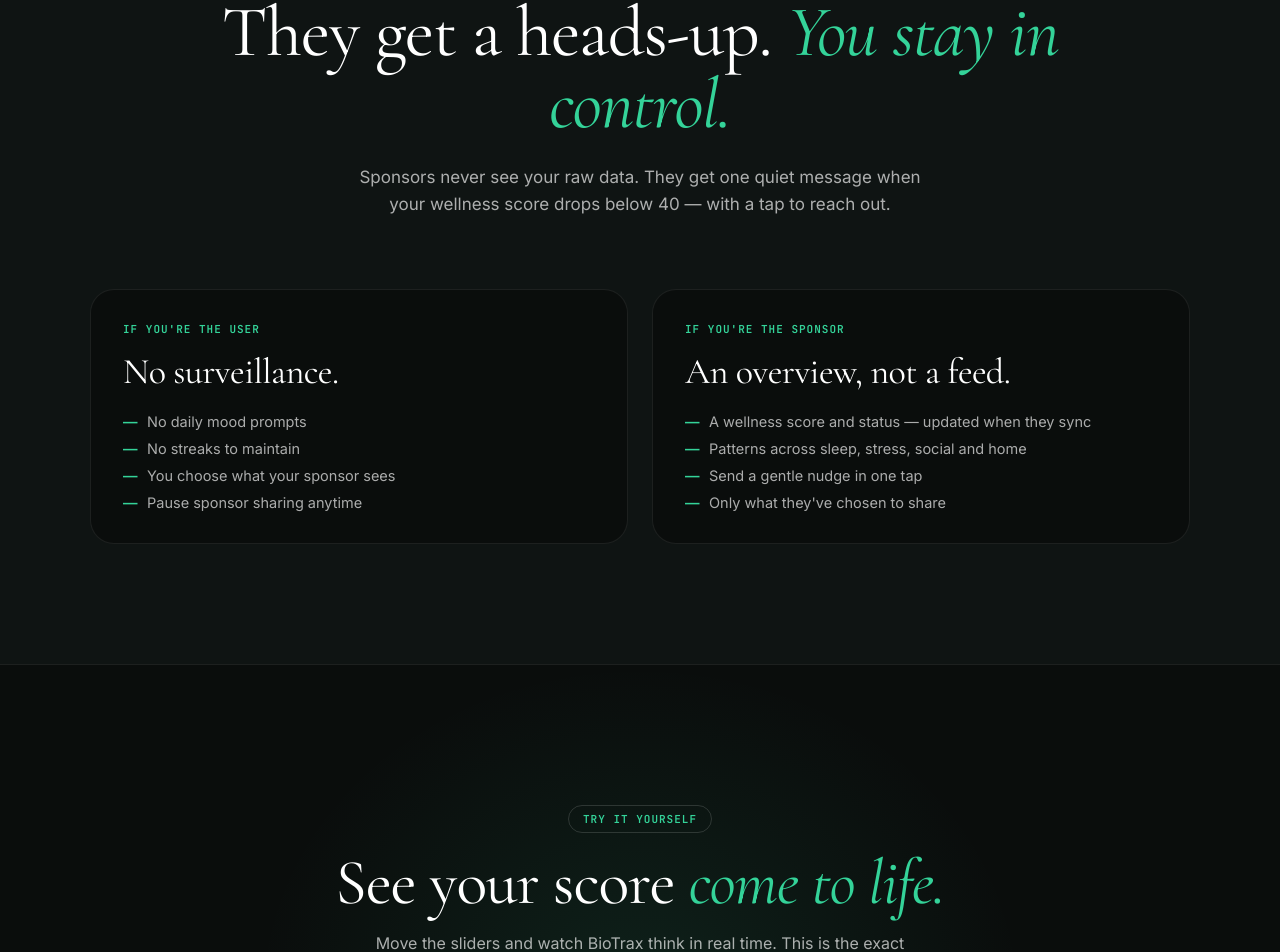
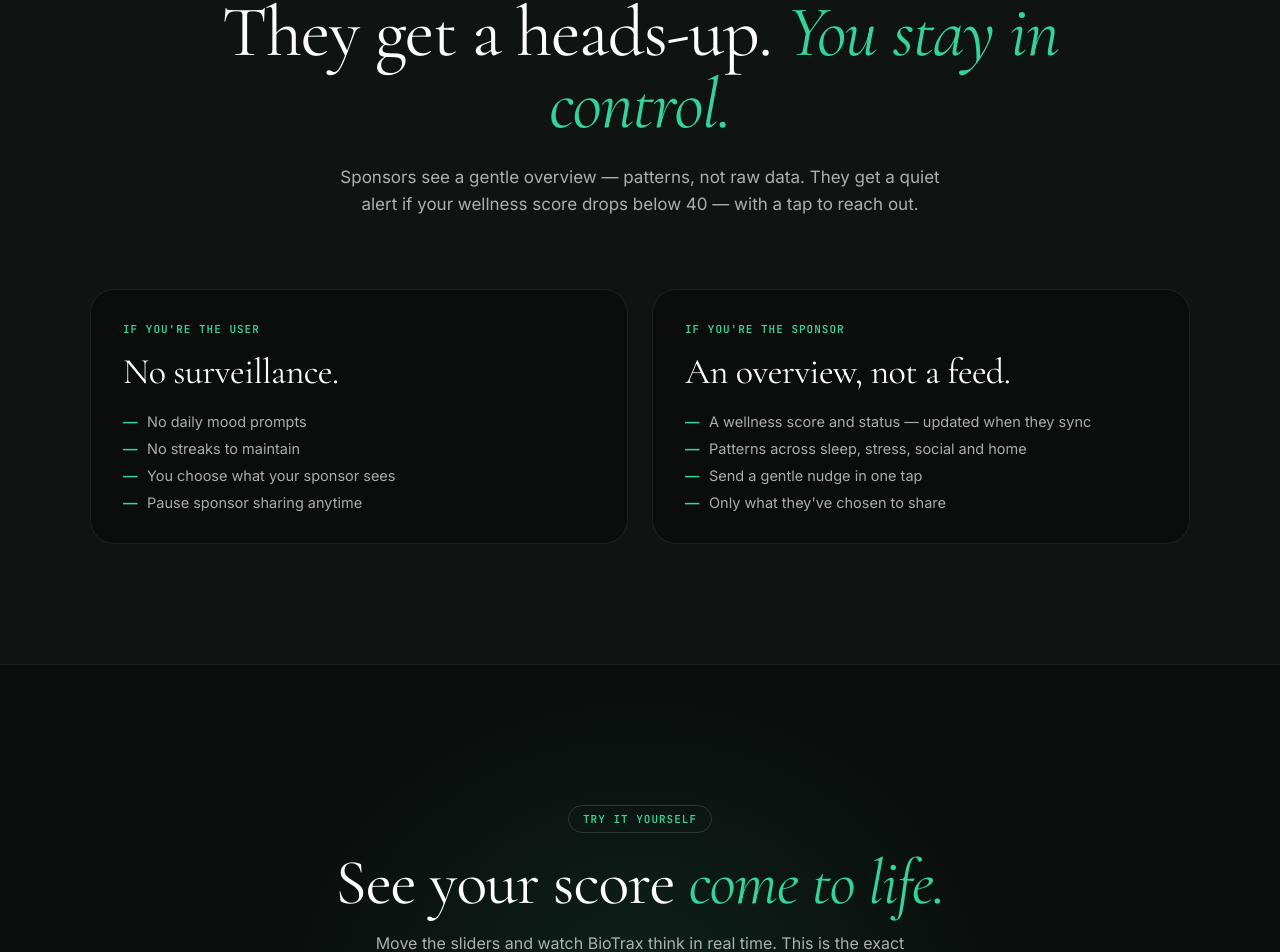
Before and after one commit to mreid80289/biotrax-web, a React (Vite) app: page / in a window 1280 px wide. Shown: the part 5043-5995 px from the top of the page. Built offline with nearby package versions, Linux system fonts and the light colour scheme.

Commit message:
Update Caregivers intro paragraph to match Coach App reality

```diff
--- a/src/App.jsx
+++ b/src/App.jsx
@@ -562,7 +562,7 @@ function Caregivers() {
           They get a heads-up. <span style={{ fontStyle: 'italic', color: C.green }}>You stay in control.</span>
         </h2>
         <p style={{ margin: 0, fontFamily: fontBody, fontSize: 17, lineHeight: 1.55, color: C.inkDim, maxWidth: 600 }}>
-          Sponsors never see your raw data. They get one quiet message when your wellness score drops below 40 — with a tap to reach out.
+          Sponsors see a gentle overview — patterns, not raw data. They get a quiet alert if your wellness score drops below 40 — with a tap to reach out.
         </p>
 
         <div style={{ display: 'grid', gridTemplateColumns: '1fr 1fr', gap: 24, marginTop: 48, width: '100%', textAlign: 'left' }}>
```
